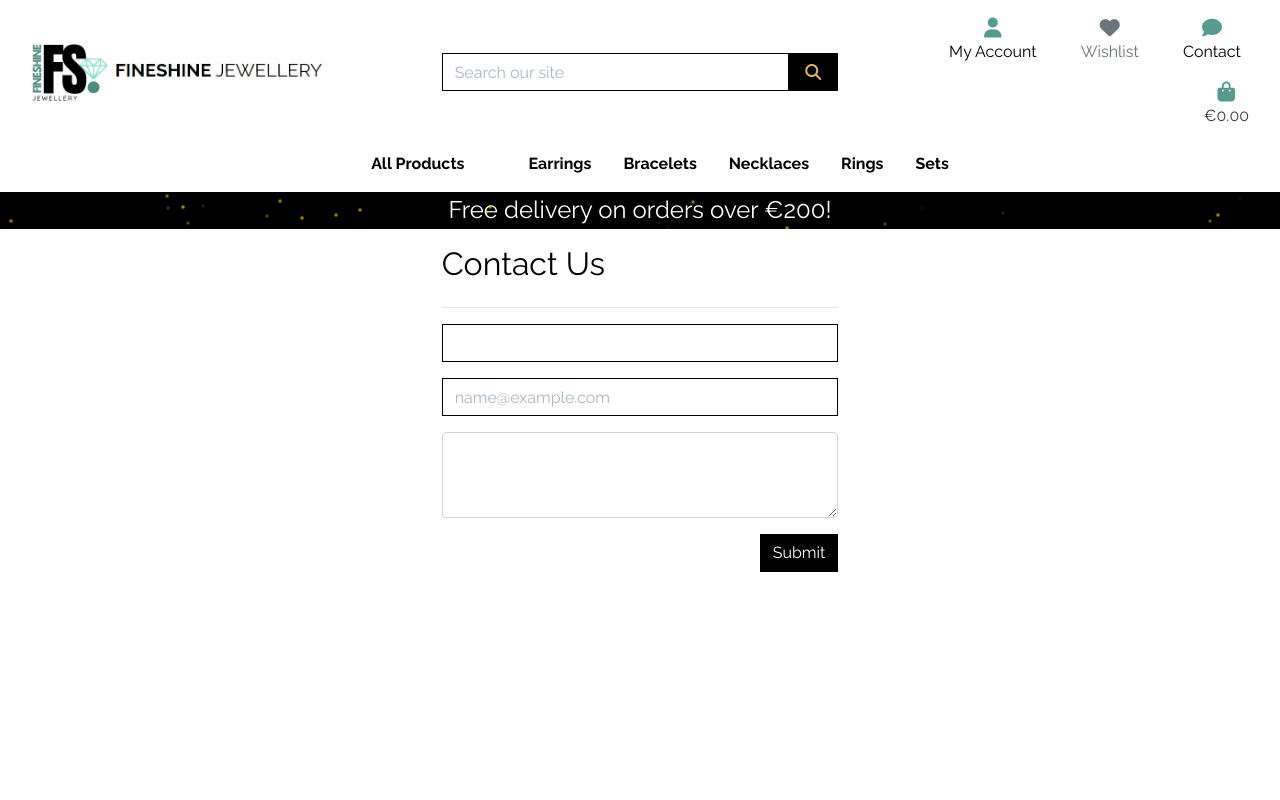
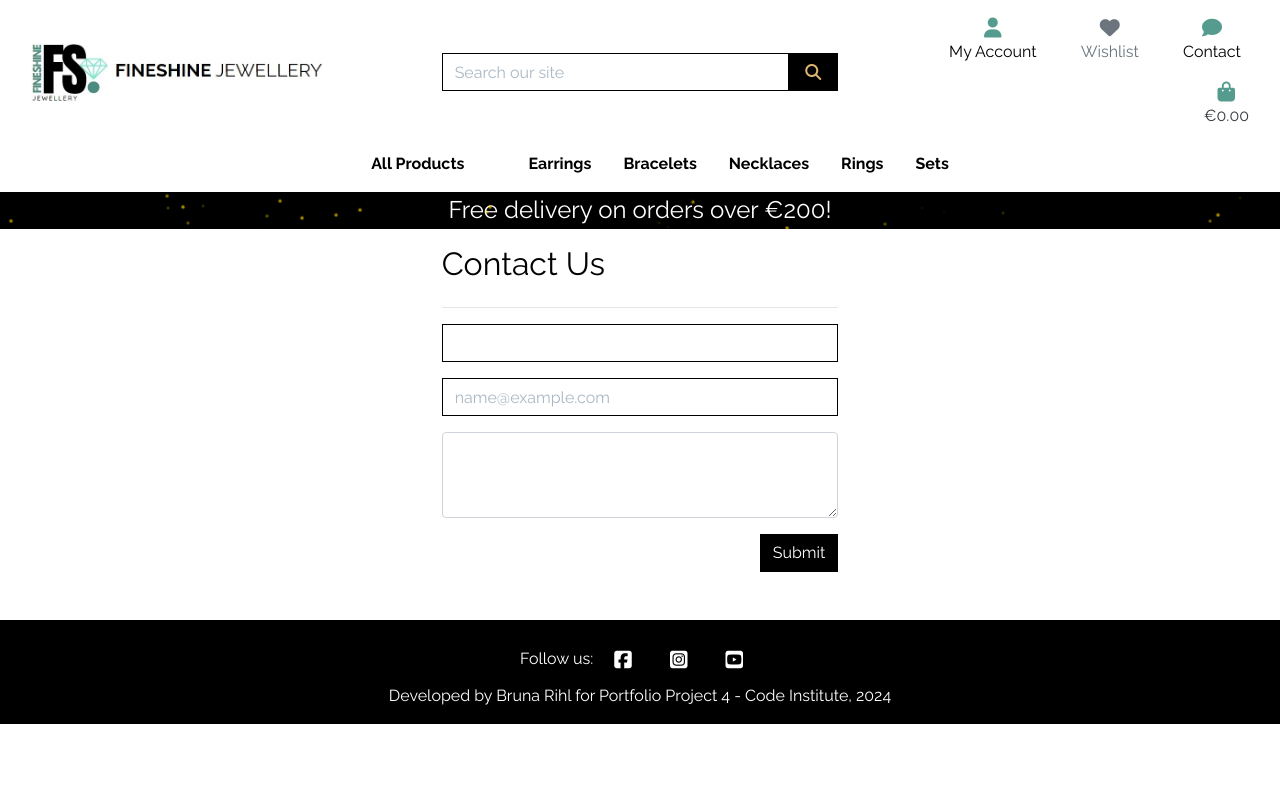
Before and after one commit to BrunaRihl/FineShine-Jewellery, a Django app: page /contact/ in a window 1280 px wide. Run offline with Django 3.2, Linux system fonts and the light colour scheme; some libraries are stand-ins or nearby versions.

Commit message:
feat: Add footer with initial structure

```diff
--- a/templates/base.html
+++ b/templates/base.html
@@ -179,7 +179,18 @@
     {% block content %}
 
     {% endblock %}
-
+<!-- Footer -->
+<footer class="footer mt-auto py-3 bg-black text-white">
+  <!-- Facebook link -->
+  <p class="m-0 text-center">
+    Follow us: <a href="https://www.facebook.com/" target="_blank" class="btn btn-floating btn-lg" aria-label="Facebook"><i class="fab fa-facebook-square ms-3 text-white"></i></a>
+    <!-- Instagram link -->
+    <a href="https://www.instagram.com/" target="_blank" class="btn btn-floating btn-lg" aria-label="Instagram"><i class="fab fa-instagram-square ms-3 text-white"></i></a>
+    <!-- YouTube link -->
+    <a href="https://www.youtube.com/" target="_blank" class="btn btn-floating btn-lg" aria-label="YouTube"><i class="fab fa-youtube-square ms-3 text-white"></i></a>
+  </p>
+  <p class="m-0 text-center copyright">Developed by Bruna Rihl for Portfolio Project 4 - Code Institute, 2024</p>
+</footer>
     {% block postloadjs %}
       <script type="text/javascript">
         $('.toast').toast('show')
```
